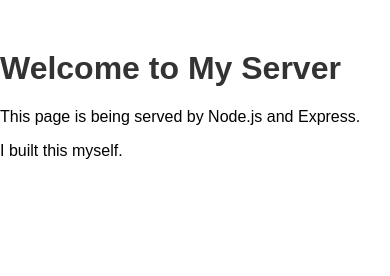
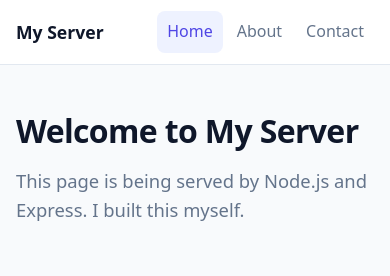
Before and after one commit to TaniaSavenko/my-server, a website: page public/index.html in a window 390 px wide. Drawn offline with Linux system fonts and the light colour scheme.

Commit message:
Add nav bar homepage, npm scripts, and route tests
- Redesign public/index.html with a sticky nav bar (Home, About, Contact),
  modern styling, responsive layout, and dark mode support
- Remove the unreachable "/" route; express.static serves index.html
- Export the app and only listen when run directly, so tests can load it
- Point package.json "main" at app.js and add "start" and "test" scripts
- Add test/app.test.js covering every route with Node's built-in test runner

Co-Authored-By: Claude Opus 5.5 <noreply@anthropic.com>

```diff
--- a/package.json
+++ b/package.json
@@ -2,9 +2,10 @@
   "name": "my-server",
   "version": "1.0.0",
   "description": "",
-  "main": "index.js",
+  "main": "app.js",
   "scripts": {
-    "test": "echo \"Error: no test specified\" && exit 1"
+    "start": "node app.js",
+    "test": "node --test"
   },
   "keywords": [],
   "author": "",
--- a/public/index.html
+++ b/public/index.html
@@ -1,15 +1,138 @@
 <!DOCTYPE html>
-<html>
+<html lang="en">
 <head>
+  <meta charset="UTF-8">
+  <meta name="viewport" content="width=device-width, initial-scale=1.0">
   <title>My First Server</title>
   <style>
-    body { font-family: sans-serif; max-width: 600px; margin: 50px auto; }
-    h1 { color: #333; }
+    /* Colors in one place so they're easy to change */
+    :root {
+      --bg: #f8fafc;
+      --surface: #ffffff;
+      --text: #0f172a;
+      --muted: #64748b;
+      --border: #e2e8f0;
+      --accent: #4f46e5;
+      --accent-soft: #eef2ff;
+    }
+
+    /* Dark mode follows the visitor's system setting */
+    @media (prefers-color-scheme: dark) {
+      :root {
+        --bg: #0b1120;
+        --surface: #111827;
+        --text: #e5e7eb;
+        --muted: #94a3b8;
+        --border: #1f2937;
+        --accent: #818cf8;
+        --accent-soft: #1e1b4b;
+      }
+    }
+
+    * { box-sizing: border-box; margin: 0; padding: 0; }
+
+    body {
+      font-family: system-ui, -apple-system, "Segoe UI", Roboto, sans-serif;
+      background: var(--bg);
+      color: var(--text);
+      line-height: 1.6;
+    }
+
+    /* ---------- Nav bar ---------- */
+    .navbar {
+      position: sticky;
+      top: 0;
+      background: var(--surface);
+      border-bottom: 1px solid var(--border);
+    }
+
+    .nav-inner {
+      max-width: 960px;
+      margin: 0 auto;
+      padding: 0 24px;
+      height: 64px;
+      display: flex;
+      align-items: center;
+      justify-content: space-between;
+    }
+
+    .logo {
+      font-weight: 700;
+      font-size: 1.1rem;
+      color: var(--text);
+      text-decoration: none;
+    }
+
+    .nav-links {
+      display: flex;
+      gap: 4px;
+      list-style: none;
+    }
+
+    .nav-links a {
+      display: block;
+      padding: 8px 14px;
+      border-radius: 8px;
+      color: var(--muted);
+      text-decoration: none;
+      font-weight: 500;
+      transition: color 0.15s, background 0.15s;
+    }
+
+    .nav-links a:hover {
+      color: var(--text);
+      background: var(--accent-soft);
+    }
+
+    /* The link for the page you're on */
+    .nav-links a.active {
+      color: var(--accent);
+      background: var(--accent-soft);
+    }
+
+    /* ---------- Page content ---------- */
+    main {
+      max-width: 960px;
+      margin: 0 auto;
+      padding: 80px 24px;
+    }
+
+    h1 {
+      font-size: clamp(2rem, 5vw, 3rem);
+      line-height: 1.15;
+      letter-spacing: -0.02em;
+      margin-bottom: 16px;
+    }
+
+    .lead {
+      font-size: 1.15rem;
+      color: var(--muted);
+      max-width: 560px;
+    }
+
+    /* On small screens, tighten the nav spacing */
+    @media (max-width: 480px) {
+      .nav-inner { padding: 0 16px; }
+      .nav-links a { padding: 8px 10px; }
+      main { padding: 48px 16px; }
+    }
   </style>
 </head>
 <body>
-  <h1>Welcome to My Server</h1>
-  <p>This page is being served by Node.js and Express.</p>
-  <p>I built this myself.</p>
+  <nav class="navbar">
+    <div class="nav-inner">
+      <a href="/" class="logo">My Server</a>
+      <ul class="nav-links">
+        <li><a href="/" class="active">Home</a></li>
+        <li><a href="/about">About</a></li>
+        <li><a href="/contact">Contact</a></li>
+      </ul>
+    </div>
+  </nav>
+
+  <main>
+    <h1>Welcome to My Server</h1>
+    <p class="lead">This page is being served by Node.js and Express. I built this myself.</p>
+  </main>
 </body>
 </html>
```
Also changed, not shown: app.js (+10 -6 lines), test/app.test.js (added, +60 -0 lines).
